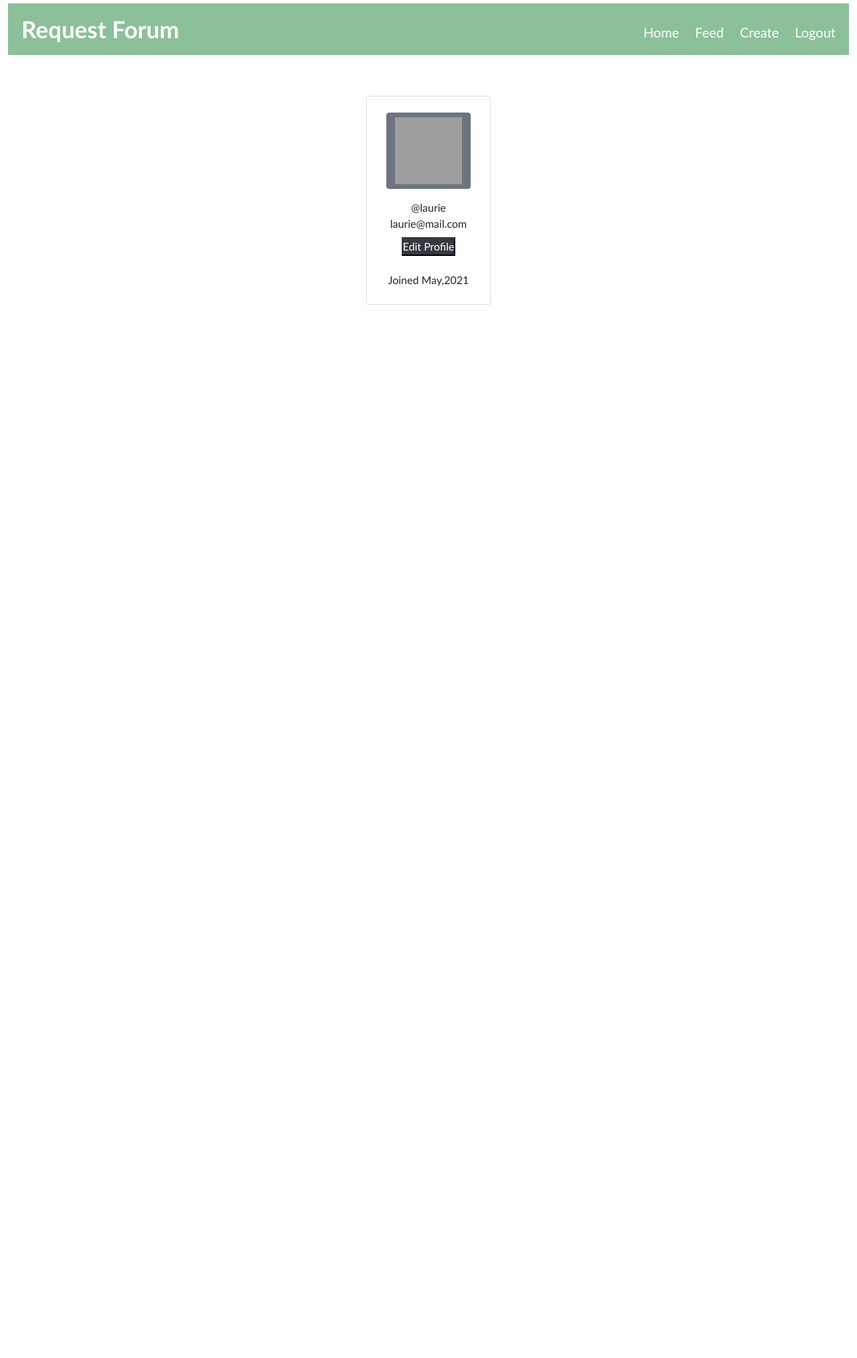
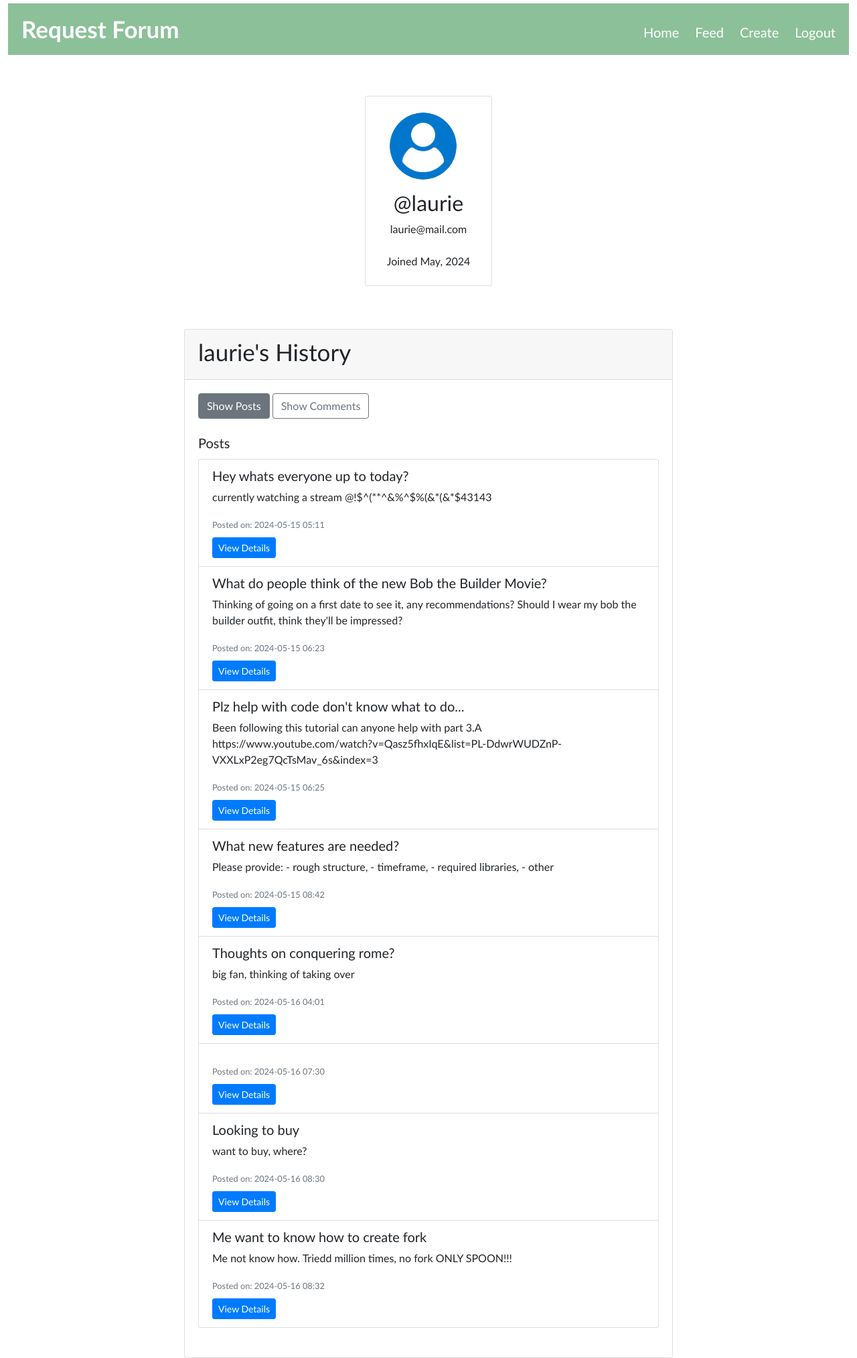
Before and after one commit to alan22222/Request-forum-Agile-webDev, a Flask app: page /userprofile in a window 1280 px wide. Shown: the whole page at 67% size. Before the commit the page ends 455 px from the top, so only its background shows below. Run offline with Flask 3, Linux system fonts and the light colour scheme; a user stored in the database is signed in; some libraries are stand-ins or nearby versions; grey boxes are pictures that could not be loaded.

Commit message:
Improved User Profile: added interactable user history and page interaction

```diff
--- a/website/app.py
+++ b/website/app.py
@@ -152,9 +152,6 @@
 
     top_comments = db.session.query(User.username, db.func.count(Answer.user_id).label('comments_count')).join(Answer).group_by(User.id).order_by(db.func.count(Answer.user_id).desc()).limit(5).all()
 
-
-
-
     return render_template('feed.html', categories=categories, questions=questions, user=current_user, category_set=category_filter, top_comments=top_comments)
 
 # Post Detail Page
@@ -184,10 +181,11 @@
     if not current_user:
         flash('You must be logged in to see this page.', 'warning')
         return redirect(url_for('login'))  # Redirect to login if not logged in
+    else:
+        posts = Question.query.filter_by(user_id=current_user.id).all()
+        comments = Answer.query.filter_by(user_id=current_user.id).all()
 
-    return render_template('userprofile.html', user=current_user)
-
-
+    return render_template('userprofile.html', user=current_user, posts=posts, comments=comments)
 
 
 if __name__ == '__main__':
--- a/website/static/custom_feed.js
+++ b/website/static/scroll_top.js
@@ -1,4 +1,4 @@
-// custom_feed.js
+// scroll_top.js
 // javascript functions for feed interactivity
 
 // JavaScript to show/hide the button based on scroll position
--- a/website/templates/userprofile.html
+++ b/website/templates/userprofile.html
@@ -6,9 +6,16 @@
 
     <!-- Styles  -->
     <link rel= "stylesheet" type= "text/css" href= "{{ url_for('static',filename='style.css') }}">
-    <link href="https://cdn.jsdelivr.net/npm/bootstrap@5.3.0/dist/css/bootstrap.min.css" rel="stylesheet">
+    <link href="https://cdn.jsdelivr.net/npm/bootstrap@5.3.3/dist/css/bootstrap.min.css" rel="stylesheet">
+    <!-- Scroll Top arrow dependant -->
+    <link rel="stylesheet" href="https://cdn.jsdelivr.net/npm/bootstrap-icons@1.11.1/font/bootstrap-icons.css" integrity="sha384-4LISF5TTJX/fLmGSxO53rV4miRxdg84mZsxmO8Rx5jGtp/LbrixFETvWa5a6sESd" crossorigin="anonymous">
+
     <!-- Scripts  -->
     <script src="https://cdn.jsdelivr.net/npm/bootstrap@5.3.0/dist/js/bootstrap.bundle.min.js"></script>
+    <script src="https://code.jquery.com/jquery-3.6.0.min.js"></script>
+    <script src="https://cdn.jsdelivr.net/npm/@popperjs/core@2.10.2/dist/umd/popper.min.js"></script>
+    <script src="https://stackpath.bootstrapcdn.com/bootstrap/5.1.3/js/bootstrap.min.js"></script>
+    <script src="../static/scroll_top.js"></script>
 
     <!-- Flash Alert asthetic  -->
     <link rel="stylesheet"
@@ -81,29 +88,96 @@
         {% endif %}
     {% endwith %}
 
+    <!-- Scroll to top button -->
+    <button onclick="scrollToTop()" id="scrollToTopBtn" class="" title="Go to top" style="border: none;background: none; color:blue; " ><i class="bi bi-arrow-up"></i></button>
+
 
     <div class="container mt-4 mb-4 p-3 d-flex justify-content-center">
         <div class="card p-4">
             <div class=" image d-flex flex-column justify-content-center align-items-center">
-                <button class="btn btn-secondary"> <img src="https://i.imgur.com/wvxPV9S.png" height="100" width="100" /></button>
-                <span class="name mt-3">@{{ user.username }}</span>
+                <img class="rounded-circle shadow-1-strong me-3"
+                src="{{ url_for('static', filename='user.png') }}" alt="avatar" width="100"
+                height="100" />
+                <h2 class="name mt-3">@{{ user.username }}</h2>
                 <span class="idd">{{ user.email }}</span>
-                <!-- <div class="d-flex flex-row justify-content-center align-items-center gap-2">
-                    <span class="idd1">Oxc4c16a645_b21a</span>
-                    <span><i class="fa fa-copy"></i></span> </div>
-                    <div class="d-flex flex-row justify-content-center align-items-center mt-3">
-                        <span class="number">1069 <span class="follow">Followers</span>
-                    </span>
-                </div>  -->
-                <div class=" d-flex mt-2">
-                    <button class="btn1 btn-dark">Edit Profile</button>
+                <div class=" px-2 rounded mt-4 date ">
+                    <span class="join">Joined May, 2024</span>
                 </div>
-                     <div class=" px-2 rounded mt-4 date ">
-                         <span class="join">Joined May,2021</span>
-                         </div>
-                        </div>
-                     </div>
+            </div>
+        </div>
+    </div>
+
+<!-- Profile History -->
+<div class="container mt-5">
+    <div class="row">
+        <div class="col-md-8 offset-md-2">
+            <div class="card">
+                <div class="card-header">
+                    <h3>{{ user.username }}'s History</h3>
+                </div>
+                <div class="card-body">
+                    <div class="mb-4">
+                        <button id="showPosts" class="btn btn-secondary">Show Posts</button>
+                        <button id="showComments" class="btn btn-outline-secondary">Show Comments</button>
+                    </div>
+                    <div id="postHistory">
+                        <h5 class="card-title">Posts</h5>
+                        <ul class="list-group mb-4">
+                            {% for post in posts %}
+                                <li class="list-group-item">
+                                    <div class="right-align">
+                                        <div>
+                                            <h5>{{ post.title }}</h5>
+                                            <p>{{ post.body }}</p>
+                                            <small class="text-muted">Posted on: {{ post.date.strftime('%Y-%m-%d %H:%M') }}</small>
+                                        </div>
+                                        <a href="{{ url_for('question_details', question_id=post.id) }}" class="btn btn-primary btn-sm mt-2">View Details</a>
+                                    </div>
+                                </li>
+                            {% endfor %}
+                        </ul>
+                    </div>
+                    <div id="commentHistory" style="display: none;">
+                        <h5 class="card-title">Comments</h5>
+                        <ul class="list-group">
+                            {% for comment in comments %}
+                                <li class="list-group-item">
+                                    <div class="right-align">
+                                        <div>
+                                            <p>{{ comment.body }}</p>
+                                            <small class="text-muted">Commented on: {{ comment.date.strftime('%Y-%m-%d %H:%M') }}</small>
+                                        </div>
+                                        <a href="{{ url_for('question_details', question_id=comment.question_id) }}" class="btn btn-primary btn-sm mt-2">View Post</a>
+                                    </div>
+                                </li>
+                            {% endfor %}
+                        </ul>
+                    </div>
+                </div>
+            </div>
+        </div>
+    </div>
 </div>
+
+<script>
+    document.getElementById('showPosts').addEventListener('click', function() {
+        document.getElementById('postHistory').style.display = 'block';
+        document.getElementById('commentHistory').style.display = 'none';
+        this.classList.remove('btn-outline-secondary');
+        this.classList.add('btn-secondary');
+        document.getElementById('showComments').classList.remove('btn-secondary');
+        document.getElementById('showComments').classList.add('btn-outline-secondary');
+    });
+
+    document.getElementById('showComments').addEventListener('click', function() {
+        document.getElementById('postHistory').style.display = 'none';
+        document.getElementById('commentHistory').style.display = 'block';
+        this.classList.remove('btn-outline-secondary');
+        this.classList.add('btn-secondary');
+        document.getElementById('showPosts').classList.remove('btn-secondary');
+        document.getElementById('showPosts').classList.add('btn-outline-secondary');
+    });
+</script>
 
 </body>
 </html>
```
Also changed, not shown: website/templates/feed.html (+4 -4 lines), website/templates/signup.html (+4 -6 lines).
